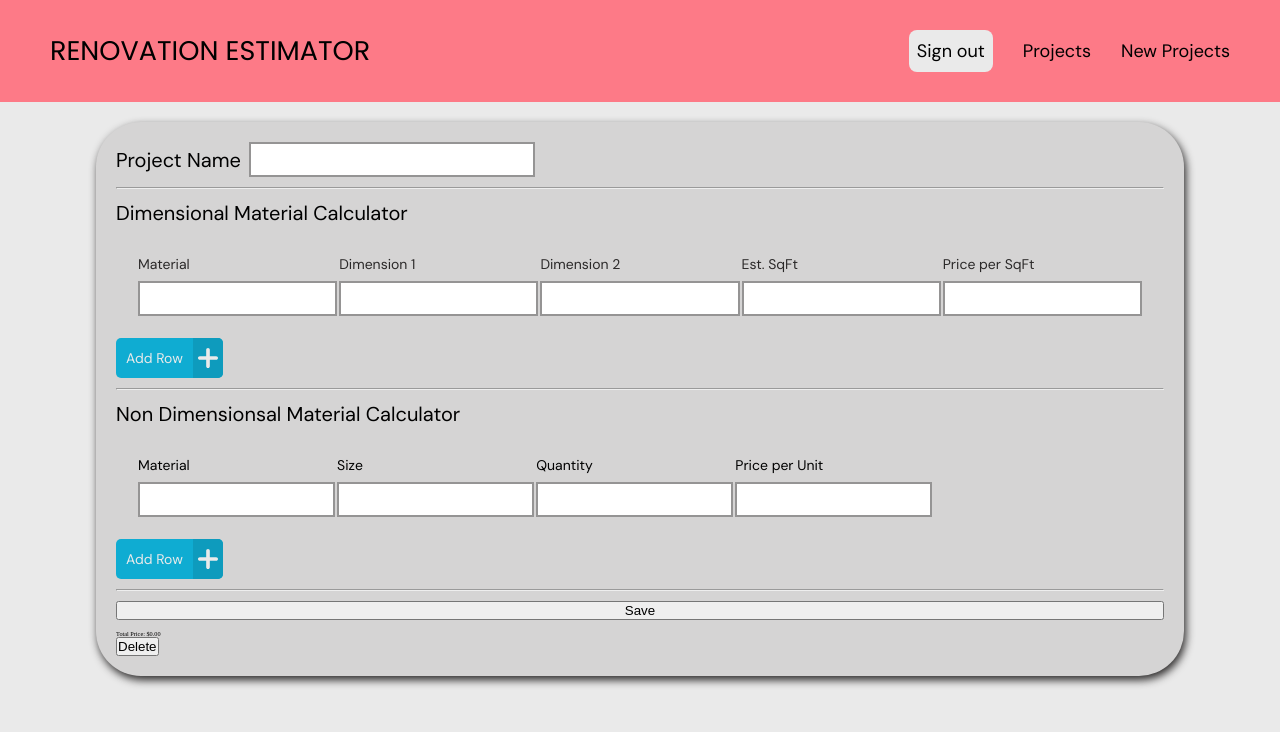
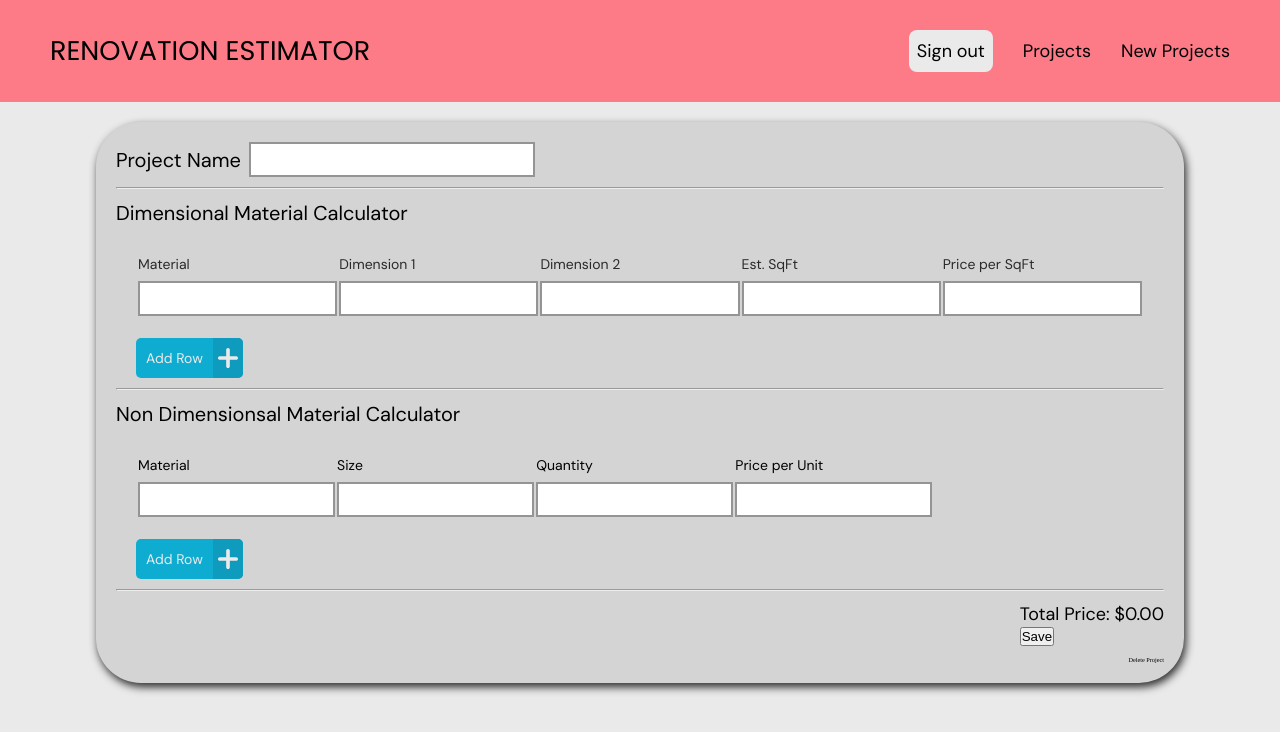
Before and after one commit to bobsport33/renovation-tracker, a Next.js app: page /projects/new-project in a window 1280 px wide. Shown: the top 732 px of the page. Built offline with nearby package versions, Linux system fonts and the light colour scheme; no server answers; sample sign-in values are in the browser's storage.

Commit message:
form layout change

```diff
--- a/src/components/projectForm/DimensionalTable.tsx
+++ b/src/components/projectForm/DimensionalTable.tsx
@@ -43,22 +43,8 @@ const DimensionalTableCont = styled.div`
         &__btn-container {
             display: flex;
             flex-direction: row;
-            gap: 10px;
-        }
-
-        &__btn {
-            display: flex;
-            align-items: center;
-            gap: 6px;
-            background-color: ${colors.blue500};
-            color: ${colors.neutral100};
-            ${paragraphSmall}
-            padding: 5px 10px;
-
-            & svg {
-                width: 20px;
-                height: auto;
-            }
+            gap: 15px;
+            padding: 0 20px;
         }
     }
 `;
--- a/src/components/projectForm/Index.tsx
+++ b/src/components/projectForm/Index.tsx
@@ -20,6 +20,8 @@ import {
     deleteProject,
 } from "@/utils/auth";
 import { Dimensional, Nondimensional, Project } from "@/types/Index";
+import { paragraphMedium } from "@/styles/Type";
+import IconButton from "@/subComponents/IconButton";
 
 interface Props {
     email?: string;
@@ -45,11 +47,23 @@ const ProjectFormCont = styled.div`
         &__name {
             width: 40%;
         }
+
+        &__total-container {
+            align-self: flex-end;
+        }
+        &__total {
+            ${paragraphMedium}
+        }
+
+        &__btn {
+            &--delete {
+                align-self: flex-end;
+            }
+        }
     }
 `;
 
 const ProjectForm = ({ email, project }: Props) => {
-    console.log("index");
     const router = useRouter();
     const [dimensionalFormValues, setDimensionalFormValues] = useState(
         project?.project.dimensionalMaterial
@@ -268,13 +282,21 @@ const ProjectForm = ({ email, project }: Props) => {
                         }
                     />
                     <hr />
-                    <button>Save</button>
-
-                    <p className="project__total">
-                        Total Price: ${totalPrice.toFixed(2)}
-                    </p>
+                    <div className="project__total-container">
+                        <p className="project__total">
+                            Total Price: ${totalPrice.toFixed(2)}
+                        </p>
+                        <button className="project__btn project__btn--save">
+                            Save
+                        </button>
+                    </div>
+                    <div
+                        className="project__btn project__btn--delete"
+                        onClick={deleteProjectHandler}
+                    >
+                        Delete Project
+                    </div>
                 </form>
-                <button onClick={deleteProjectHandler}>Delete</button>
             </Modal>
         </ProjectFormCont>
     );
--- a/src/components/projectForm/NondimensionalTable.tsx
+++ b/src/components/projectForm/NondimensionalTable.tsx
@@ -41,7 +41,8 @@ const NondimensionalTableCont = styled.div`
         &__btn-container {
             display: flex;
             flex-direction: row;
-            gap: 10px;
+            gap: 15px;
+            padding: 0 20px;
         }
     }
 `;
--- a/src/subComponents/IconButton.tsx
+++ b/src/subComponents/IconButton.tsx
@@ -6,8 +6,8 @@ import { paragraphSmall } from "@/styles/Type";
 
 interface IconBtnProps {
     text: string;
-    Icon: React.ElementType;
-    onClick: () => void;
+    Icon?: React.ElementType;
+    onClick?: () => void;
     color: string;
 }
 
@@ -113,9 +113,7 @@ const IconButton = ({ text, Icon, onClick, color }: IconBtnProps) => {
         <IconButtonCont onClick={onClick} color={color}>
             <div className="btn__background"></div>
             <p className="btn__text">{text}</p>
-            <div className="btn__icon">
-                <Icon />
-            </div>
+            <div className="btn__icon">{Icon && <Icon />}</div>
         </IconButtonCont>
     );
 };
```
